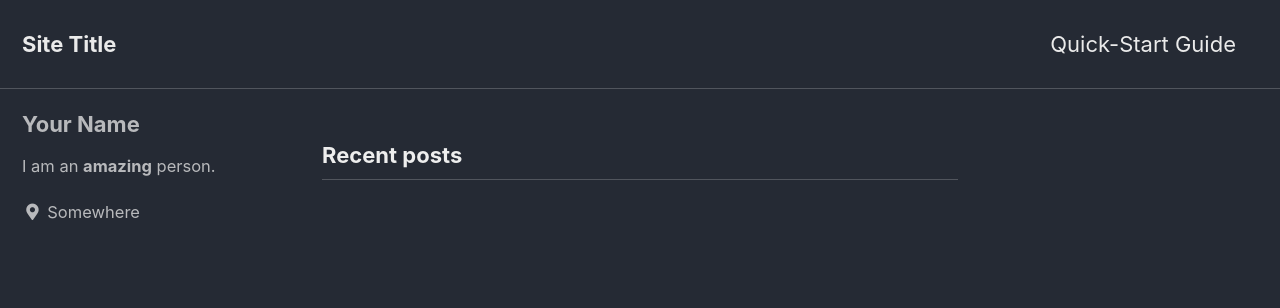
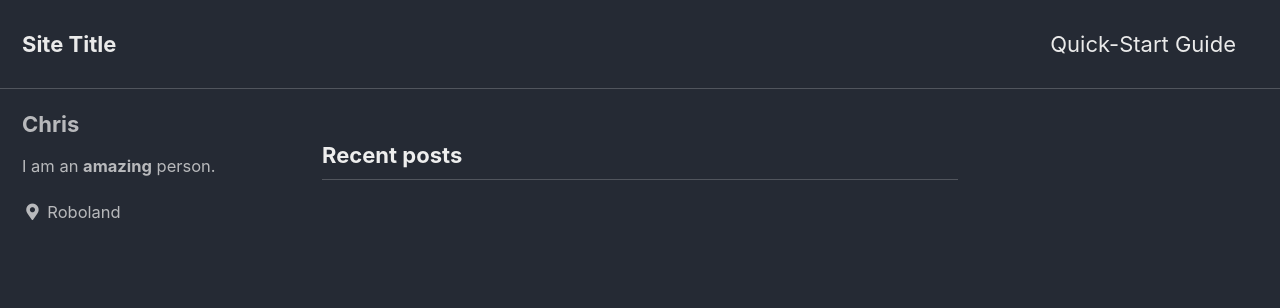
Before and after one commit to ChrizzlyCodes/chrizzlycodes.github.io, a Jekyll site: the page built from index.html, in a window 1280 px wide. Shown: the top 308 px of the page. Built offline with Jekyll 4.4.1, drawn with Linux system fonts in a browser that asks for light colours; cached includes are drawn as plain includes; the list of posts is cut into pages by our own code.

Commit message:
small config changes

```diff
--- a/_config.yml
+++ b/_config.yml
@@ -6,12 +6,7 @@
 # `jekyll serve`. If you change this file, please restart the server process.
 
 # Theme Settings
-#
-# Review documentation to determine if you should use `theme` or `remote_theme`
-# https://mmistakes.github.io/minimal-mistakes/docs/quick-start-guide/#installing-the-theme
 
-# theme                  : "minimal-mistakes-jekyll"
-# remote_theme           : "mmistakes/minimal-mistakes"
 minimal_mistakes_skin    : "dark" # "air", "aqua", "contrast", "dark", "dirt", "neon", "mint", "plum", "sunrise"
 
 # Site Settings
@@ -70,7 +65,7 @@ naver_site_verification  :
 
 # Social Sharing
 twitter:
-  username               :
+  username               : "Test"
 facebook:
   username               :
   app_id                 :
@@ -93,10 +88,10 @@ analytics:
 
 # Site Author
 author:
-  name             : "Your Name"
+  name             : "Chris"
   avatar           : # path of avatar image, e.g. "/assets/images/bio-photo.jpg"
   bio              : "I am an **amazing** person."
-  location         : "Somewhere"
+  location         : "Roboland"
   email            :
   links:
     - label: "Email"
@@ -279,3 +274,11 @@ defaults:
       comments: # true
       share: true
       related: true
+
+  # _pages
+  - scope:
+      path: ""
+      type: pages
+    values:
+      layout: single
+      author_profile: true
```
Also changed, not shown: screenshot-layouts.png (deleted), screenshot.png (deleted).
